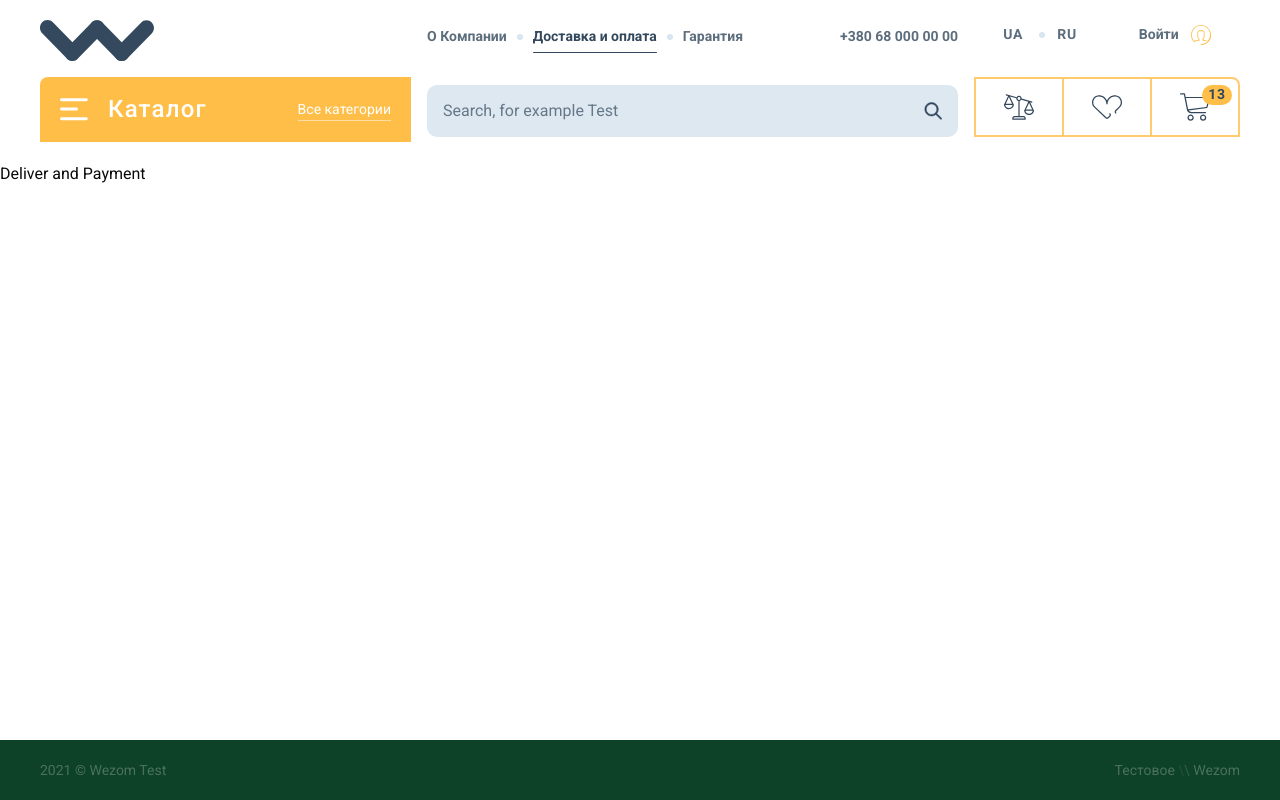
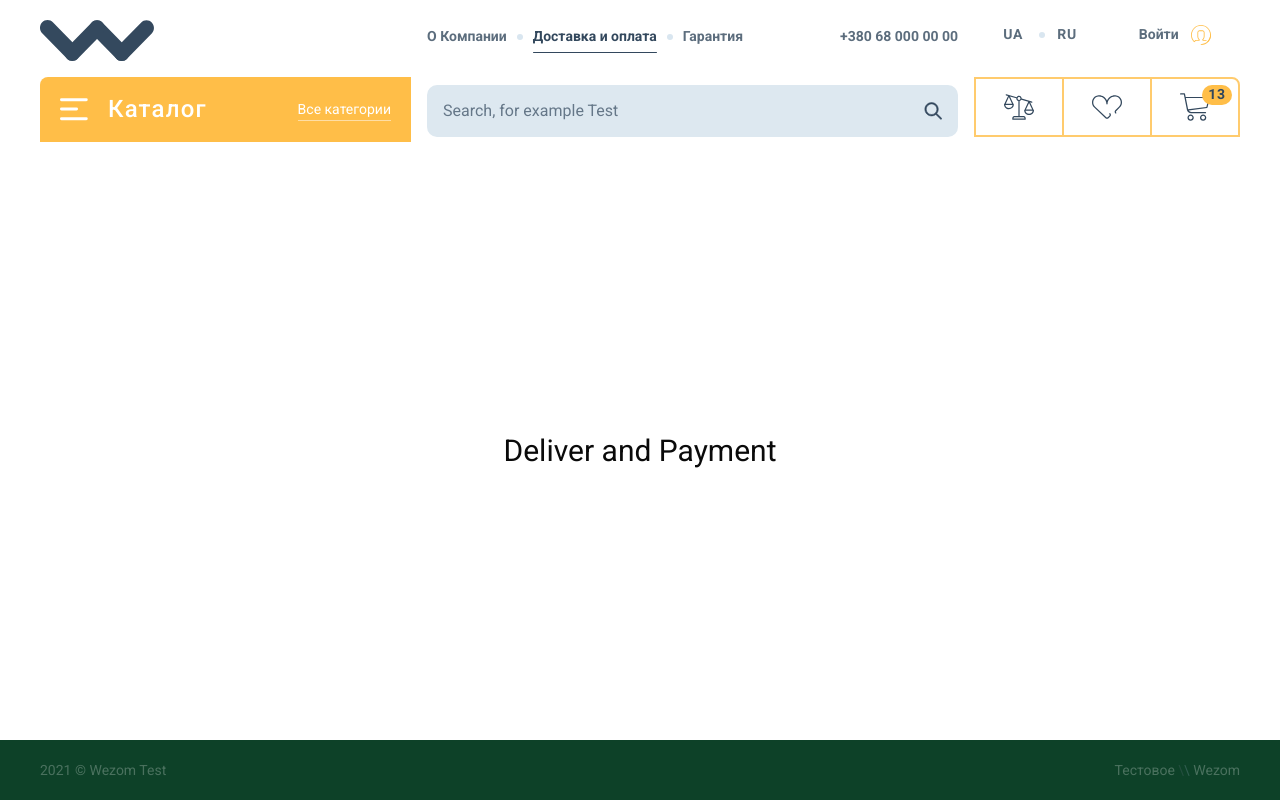
Before and after one commit to KostenkoAndrey/e-commerce, a Next.js app: page /delivery-and-payment in a window 1280 px wide. Built offline with nearby package versions, Linux system fonts and the light colour scheme.

Commit message:
ADD adaptive

```diff
--- a/src/app/about/page.tsx
+++ b/src/app/about/page.tsx
@@ -3,7 +3,7 @@ import React from 'react';
 export interface PageProps {}
 
 const Page = ({}: PageProps) => {
-  return <h1>About Company</h1>;
+  return <h1 className='text-3xl'>About Company</h1>;
 };
 
 export default Page;
--- a/src/app/delivery-and-payment/page.tsx
+++ b/src/app/delivery-and-payment/page.tsx
@@ -3,7 +3,7 @@ import React from 'react';
 export interface PageProps {}
 
 const Page = ({}: PageProps) => {
-  return <h1>Deliver and Payment</h1>;
+  return <h1 className='text-3xl'>Deliver and Payment</h1>;
 };
 
 export default Page;
--- a/src/app/layout.tsx
+++ b/src/app/layout.tsx
@@ -37,9 +37,10 @@ export default function RootLayout({
         <meta name='apple-mobile-web-app-title' content='MyWebSite' />
         <link rel='manifest' href='/favicons/site.webmanifest' />
       </head>
+
       <body className='flex flex-col h-screen'>
         <Header />
-        <main className='grow'> {children}</main>
+        <main className='flex justify-center items-center grow'> {children}</main>
         <Footer />
       </body>
     </html>
--- a/src/app/warranty/page.tsx
+++ b/src/app/warranty/page.tsx
@@ -3,7 +3,7 @@ import React from 'react';
 export interface WarrantyProps {}
 
 const Page = ({}: WarrantyProps) => {
-  return <h1>Warranty</h1>;
+  return <h1 className='text-3xl'>Warranty</h1>;
 };
 
 export default Page;
```
